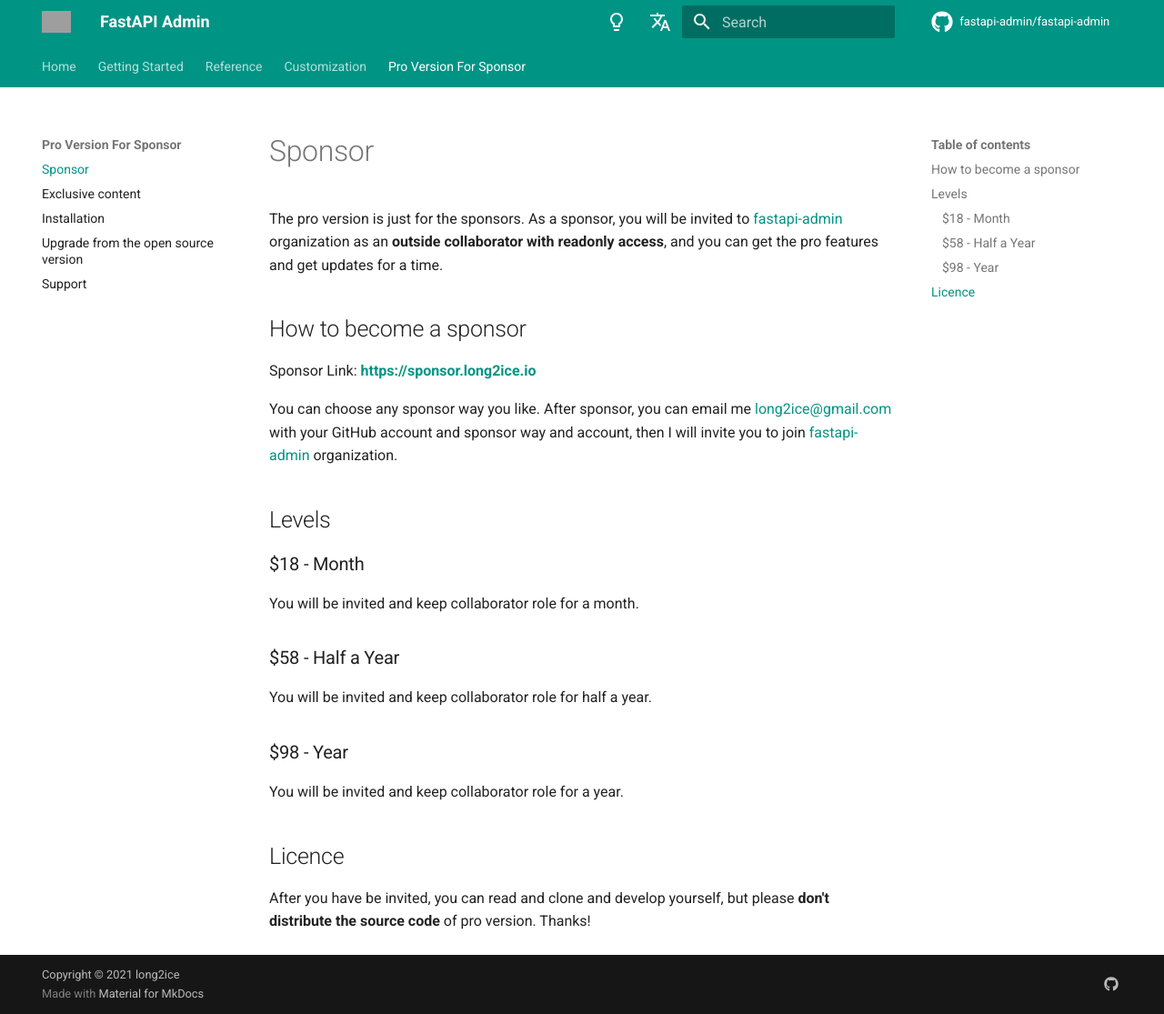
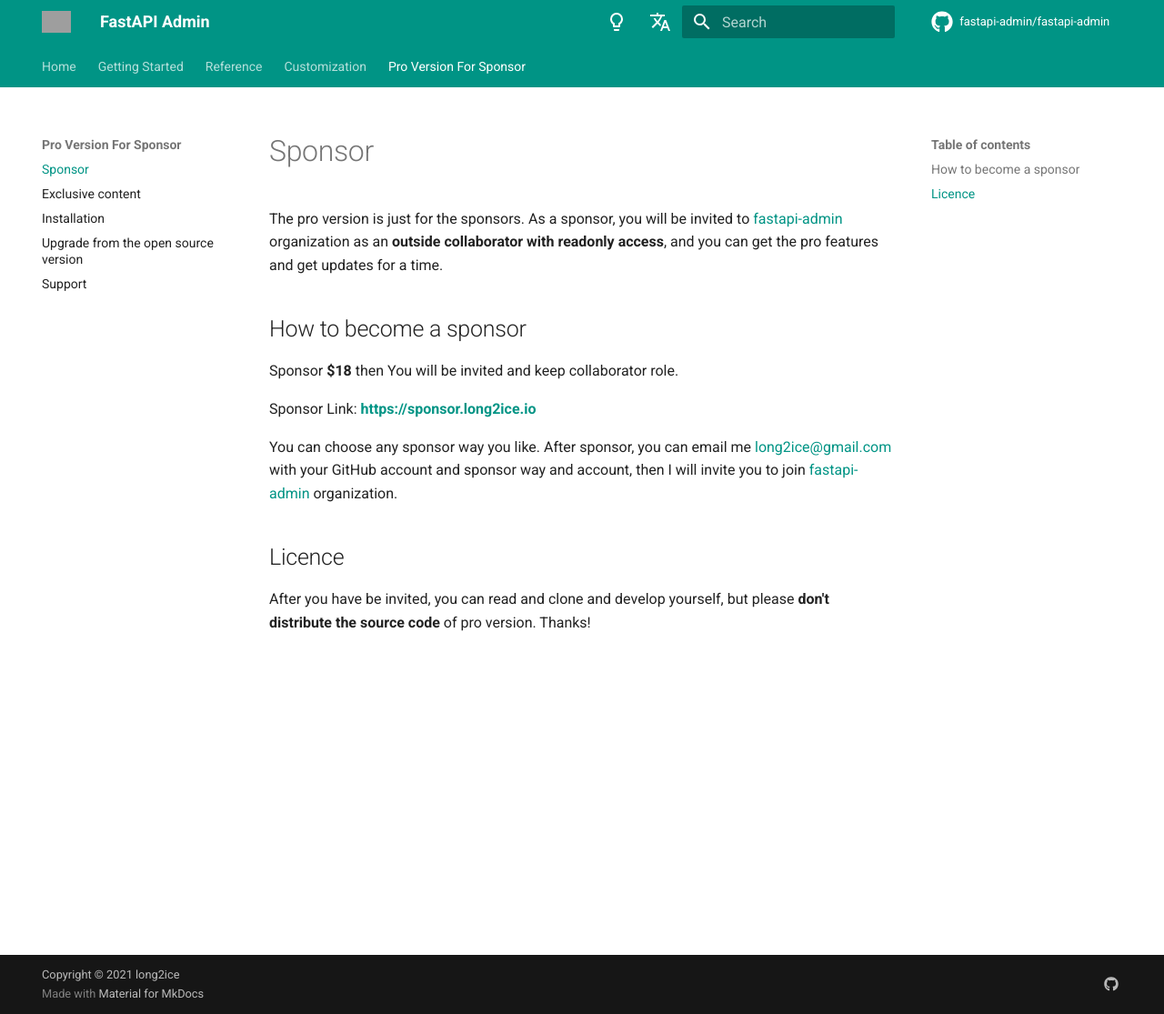
Before and after one commit to fastapi-admin/fastapi-admin.github.io, an MkDocs documentation site: the page built from docs/en/docs/pro/sponsor.md, in a window 1280 px wide and 1115 px high. Shown: the whole window at 91% size. Built offline with MkDocs 1.6.1 and Material for MkDocs 9.7.7, drawn with Linux system fonts in a browser that asks for light colours; comment, search, counter and statistics services are not loaded; grey boxes are pictures that could not be loaded.

Commit message:
update sponsor

```diff
--- a/docs/en/docs/pro/sponsor.md
+++ b/docs/en/docs/pro/sponsor.md
@@ -6,26 +6,14 @@
 
 ## How to become a sponsor
 
+Sponsor **$18** then You will be invited and keep collaborator role.
+
 Sponsor Link: **<https://sponsor.long2ice.io>**
 
 You can choose any sponsor way you like. After sponsor, you can email me <long2ice@gmail.com> with your GitHub account
 and sponsor way and account, then I will invite you to join [fastapi-admin](https://github.com/fastapi-admin)
 organization.
 
-## Levels
-
-### $18 - Month
-
-You will be invited and keep collaborator role for a month.
-
-### $58 - Half a Year
-
-You will be invited and keep collaborator role for half a year.
-
-### $98 - Year
-
-You will be invited and keep collaborator role for a year.
-
 ## Licence
 
 After you have be invited, you can read and clone and develop yourself, but please **don't distribute the source code**
```
Also changed, not shown: docs/zh/docs/pro/sponsor.md (+2 -14 lines).
